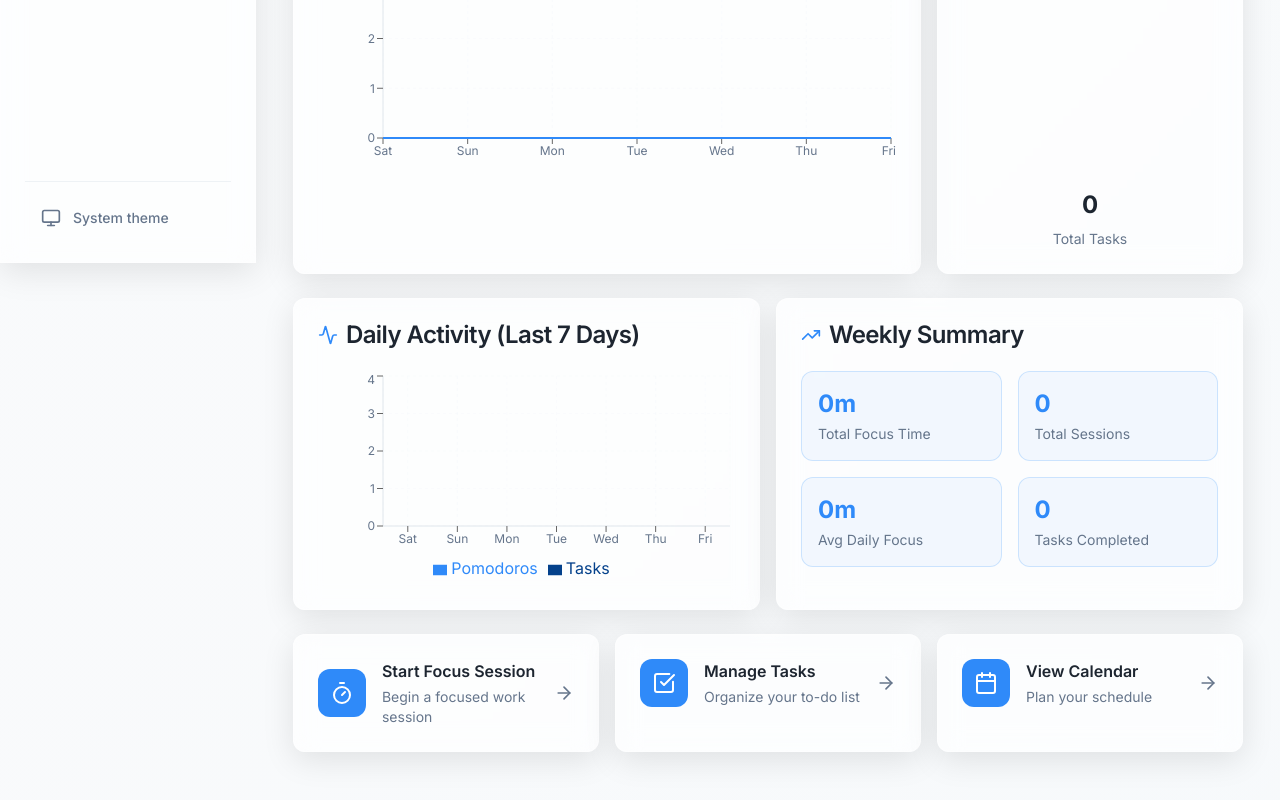
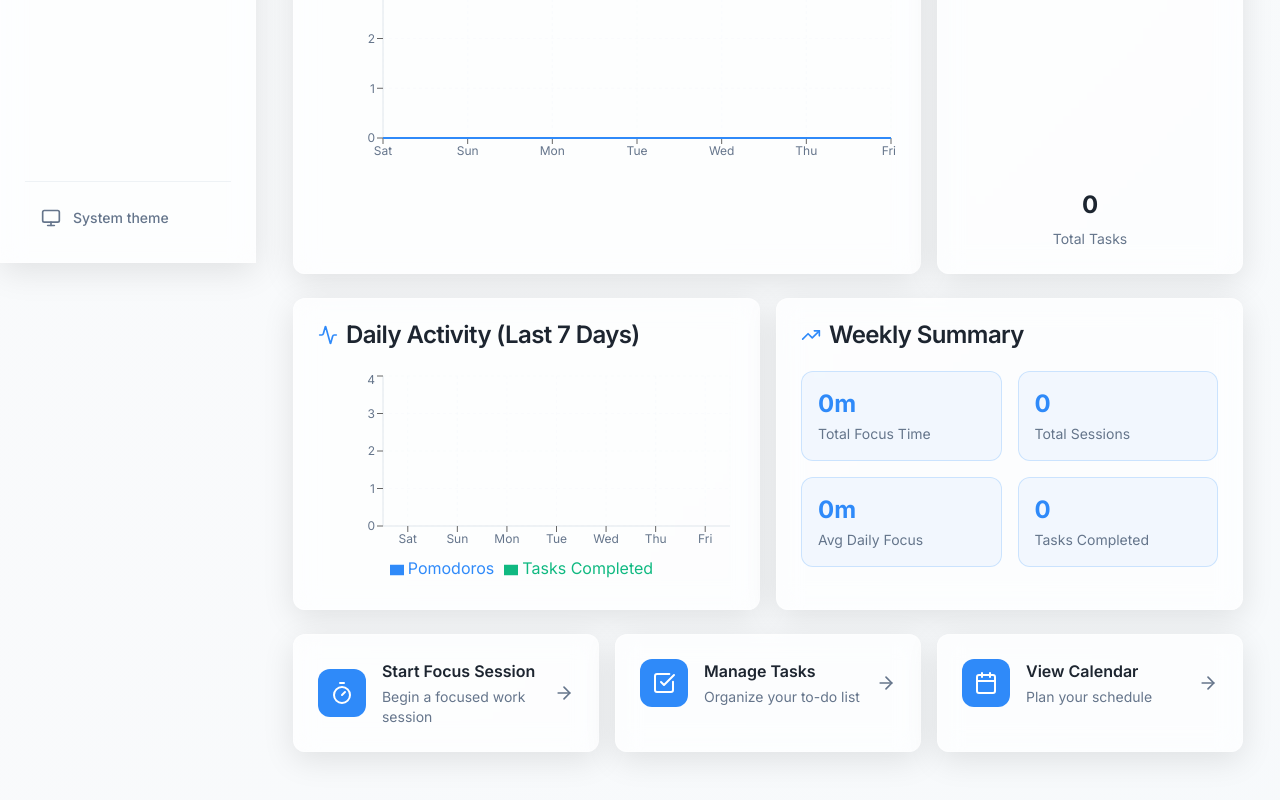
Before and after one commit to dominikkoenitzer/Zephyr, a React (Vite) app: page / in a window 1280 px wide. Shown: the part 537-1337 px from the top of the page. Built offline with nearby package versions, Linux system fonts and the light colour scheme.

Commit message:
Fix Daily Activity chart colors to distinguish Pomodoros from Tasks

```diff
--- a/src/pages/Dashboard.jsx
+++ b/src/pages/Dashboard.jsx
@@ -389,8 +389,8 @@ function Dashboard() {
                   />
                   <Bar
                     dataKey="tasksCompleted"
-                    fill="hsl(var(--accent-foreground))"
-                    name="Tasks"
+                    fill="#10B981"
+                    name="Tasks Completed"
                     radius={[6, 6, 0, 0]}
                   />
                 </BarChart>
```
